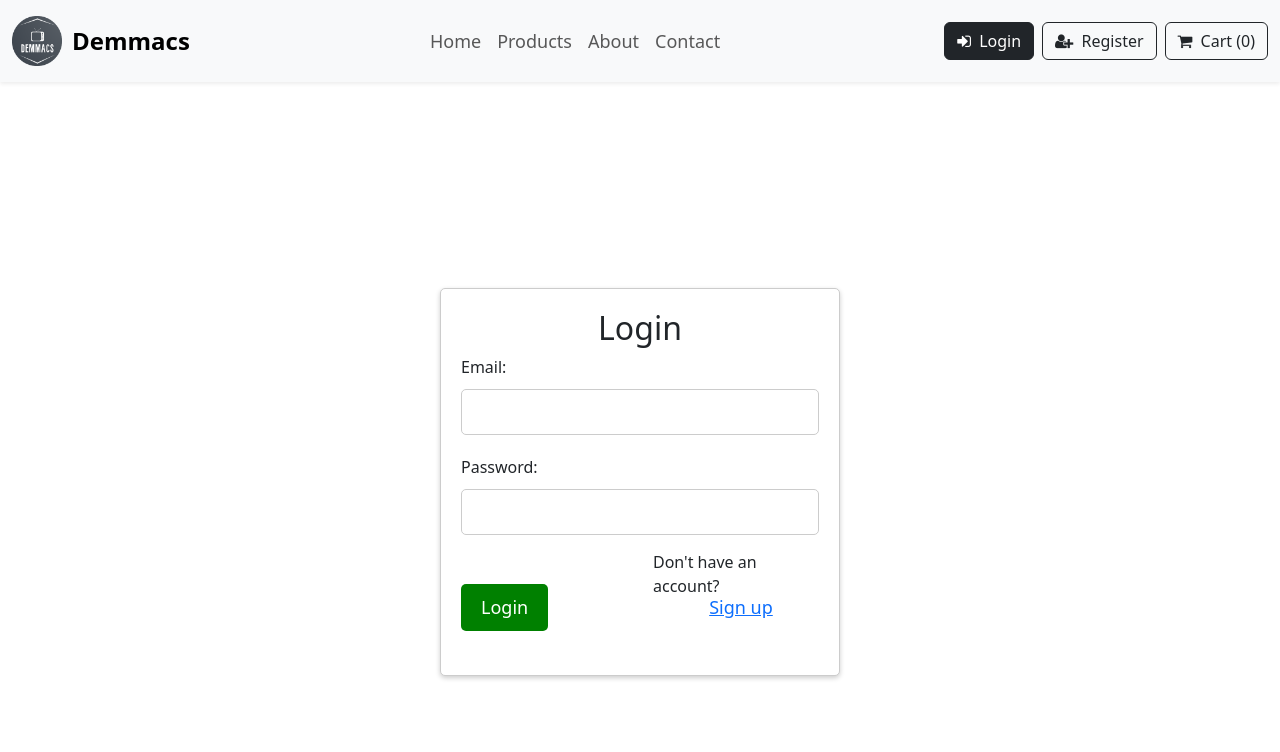
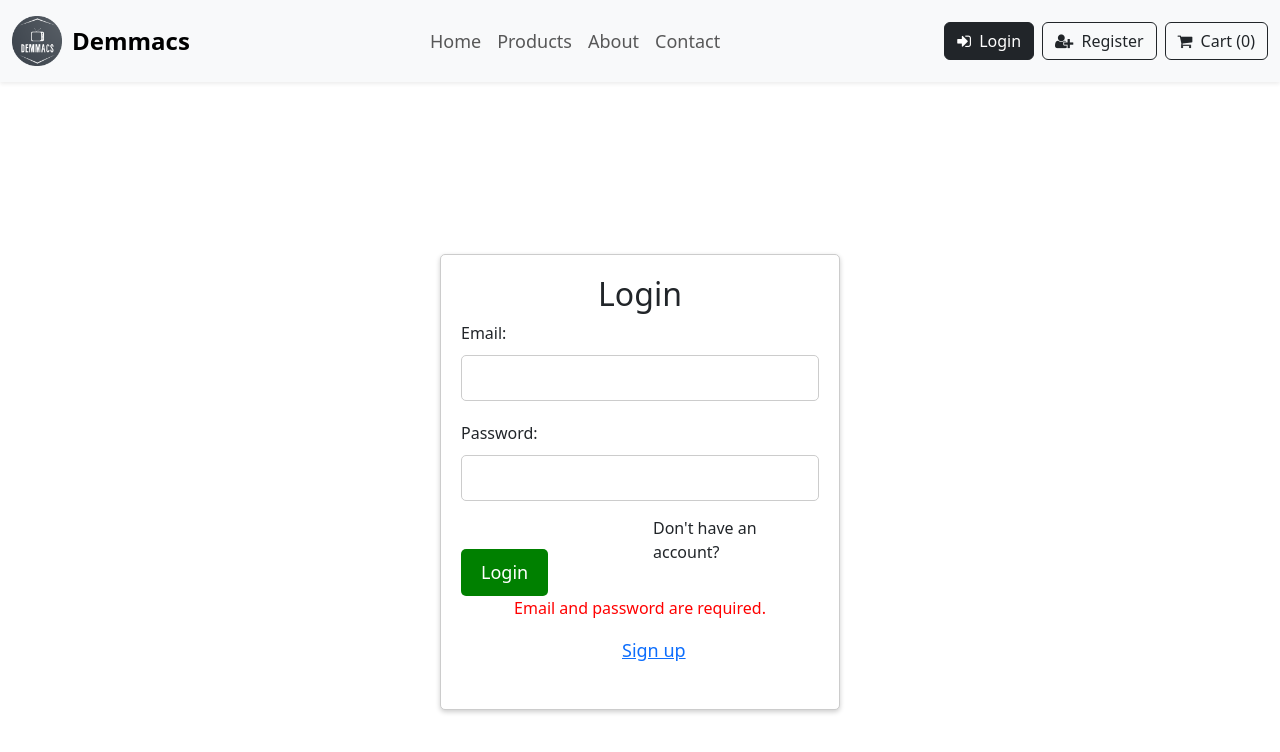
Before and after one commit to ChrSkarvil/DemmacsShop, a React (Create React App) app in the folder my-app/: page /Login in a window 1280 px wide. Both pictures are taken after a click on the button "Login". Shown: the top 752 px of the page. Built offline with nearby package versions, Linux system fonts and the light colour scheme; no server answers.

Commit message:
added error when trying to input invalid user

```diff
--- a/my-app/src/component/buttons/Login.jsx
+++ b/my-app/src/component/buttons/Login.jsx
@@ -82,6 +82,12 @@ const Login = () => {
   };
 
   const handleLogin = async () => {
+    if (!email || !password) {
+      // Display an error message if email or password is empty
+      setLoginError("Email and password are required.");
+      return;
+    }
+
     try {
       const response = await axios.get(
         `${variables.LOGIN_API_URL}/${email}`
@@ -96,15 +102,15 @@ const Login = () => {
         if (passwordMatch) {
           // Passwords match, login successful
           // Save login data to context
-          console.log("Login Successfull");
+          console.log("Login Successfully");
           const userData = { email: user.email, isLoggedIn: true, userRole: user.role };
           setUserRole(user.role);
           setLoggedIn(true); // Update login status
           setEmail(user.email);
-          console.log("role: "+ userData.userRole);
+          console.log("Role: " + userData.userRole);
           dispatch(login(userData)); // Dispatch the login action with user data
 
-          //Redirect to home page
+          // Redirect to home page
           navigate("/", { state: { userData } });
         } else {
           // Passwords do not match, login failed
@@ -112,7 +118,7 @@ const Login = () => {
           console.log("Login Failed");
         }
       } else {
-        // The user doesnt exist
+        // The user doesn't exist
         setLoginError("User not found");
       }
     } catch (error) {
@@ -164,6 +170,8 @@ const Login = () => {
               Login
             </button>
 
+            {loginError && <p style={{ color: 'red', textAlign: 'center' }}>{loginError}</p>}
+
             <button style={buttonStyle2}>
               <a href="/Register">Sign up</a>
             </button>
```
